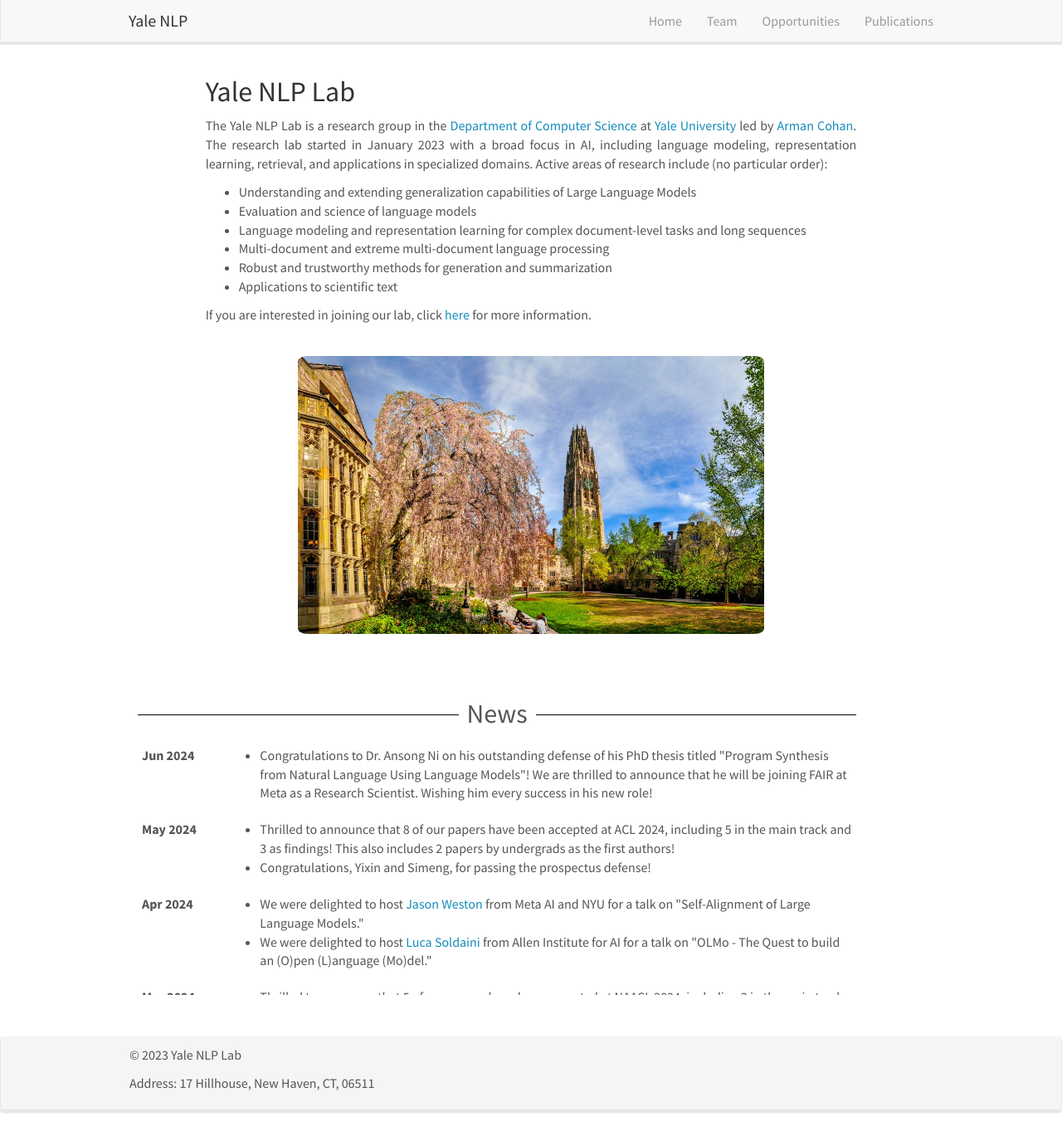
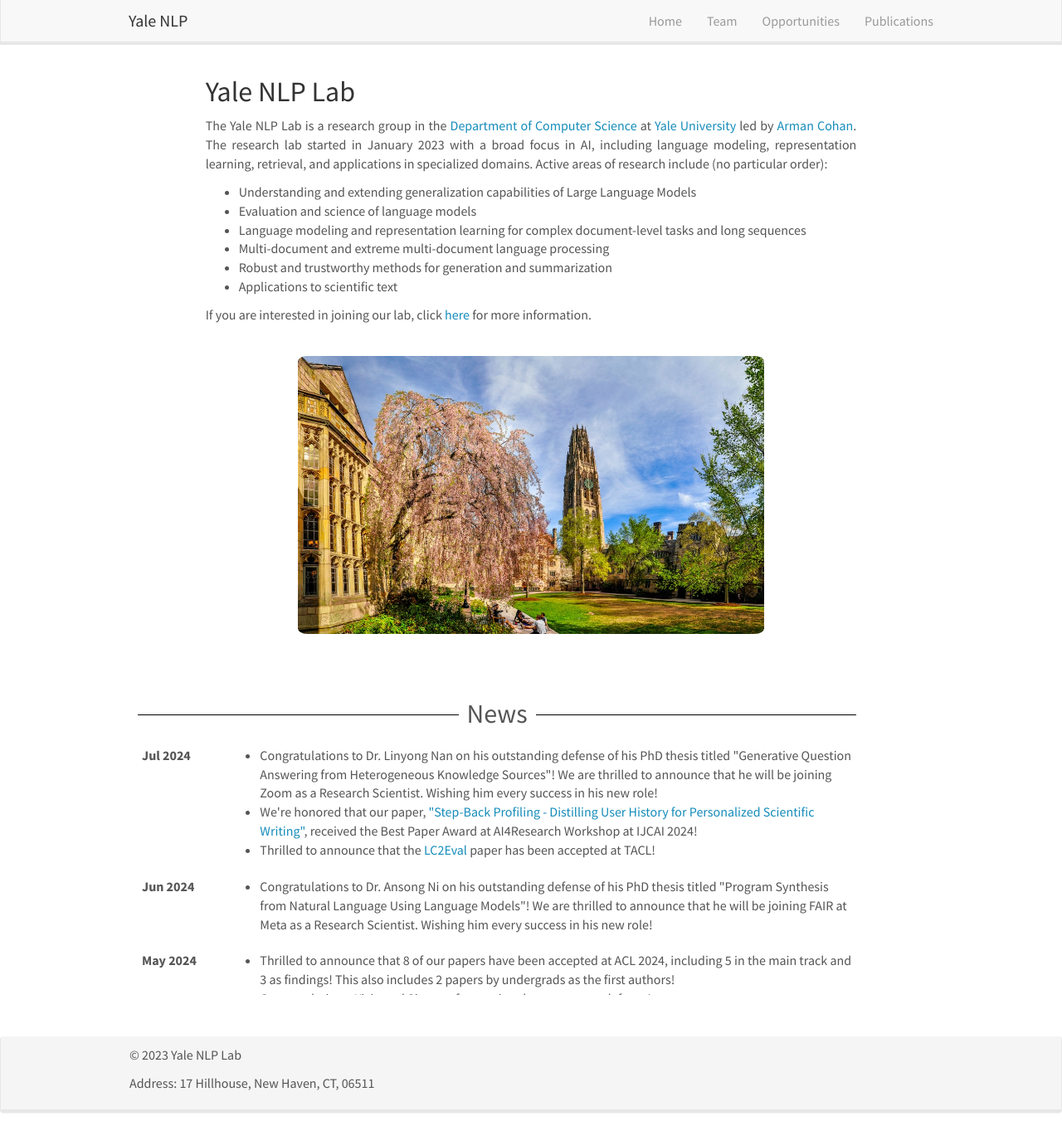
Before and after one commit to yale-nlp/yale-nlp.github.io, a Jekyll site: the page built from _pages/home.md, in a window 1280 px wide and 1363 px high. Shown: the whole window at 83% size. Built offline with Jekyll 4.4.1, drawn with Linux system fonts in a browser that asks for light colours; nearby versions of some CDN libraries; comment, search, counter and statistics services are not loaded.

Commit message:
Update news.yml 20240717

```diff
--- a/_data/news.yml
+++ b/_data/news.yml
@@ -1,3 +1,9 @@
+- date: July 2024
+  headlines:
+    - Congratulations to Dr. Linyong Nan on his outstanding defense of his PhD thesis titled "Generative Question Answering from Heterogeneous Knowledge Sources"! We are thrilled to announce that he will be joining Zoom as a Research Scientist. Wishing him every success in his new role!
+    - We're honored that our paper, <a href="https://arxiv.org/abs/2406.14275" target="_blank">"Step-Back Profiling - Distilling User History for Personalized Scientific Writing"</a>, received the Best Paper Award at AI4Research Workshop at IJCAI 2024!
+    - Thrilled to announce that the <a href="https://arxiv.org/abs/2309.17446" target="_blank">LC2Eval</a> paper has been accepted at TACL!
+
 - date: June 2024
   headlines:
     - Congratulations to Dr. Ansong Ni on his outstanding defense of his PhD thesis titled "Program Synthesis from Natural Language Using Language Models"! We are thrilled to announce that he will be joining FAIR at Meta as a Research Scientist. Wishing him every success in his new role!
```
